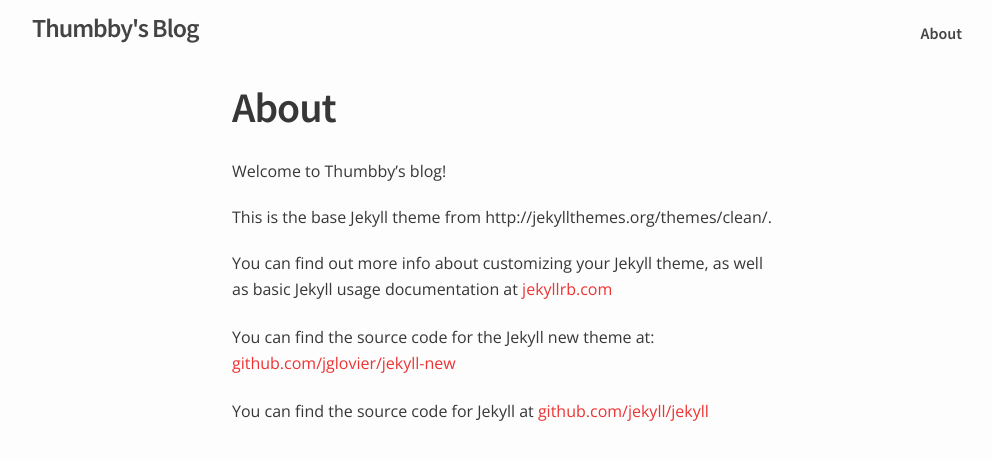
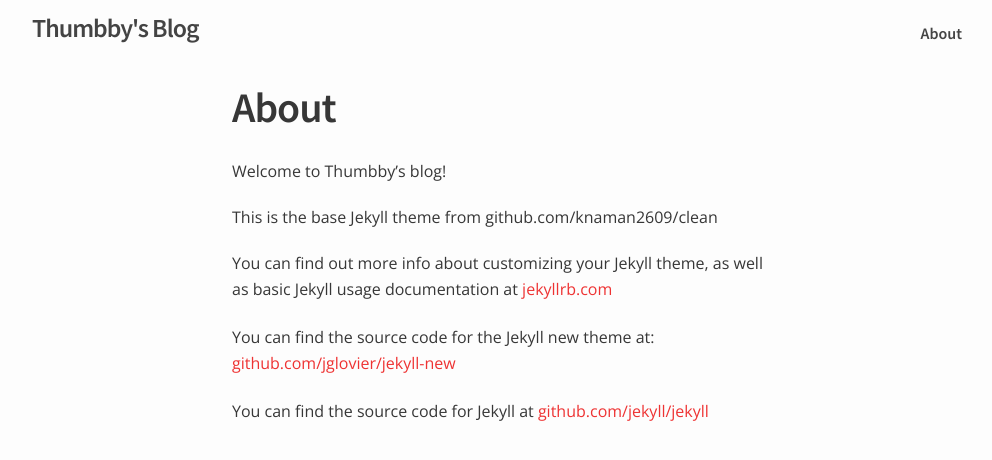
Before and after one commit to Thumbby/Thumbby.github.io, a Jekyll site: the page built from about.md, in a window 1280 px wide. Shown: the top 460 px of the page, without its empty margins (138-1130 px from the left). Built offline with Jekyll 4.4.1, drawn with Linux system fonts in a browser that asks for light colours.

Commit message:
change the about.md

```diff
--- a/about.md
+++ b/about.md
@@ -6,7 +6,7 @@ permalink: /about/
 
 Welcome to Thumbby's blog!
 
-This is the base Jekyll theme from http://jekyllthemes.org/themes/clean/.
+This is the base Jekyll theme from github.com/knaman2609/clean
 
  You can find out more info about customizing your Jekyll theme, as well as basic Jekyll usage documentation at [jekyllrb.com](http://jekyllrb.com/)
 
```
